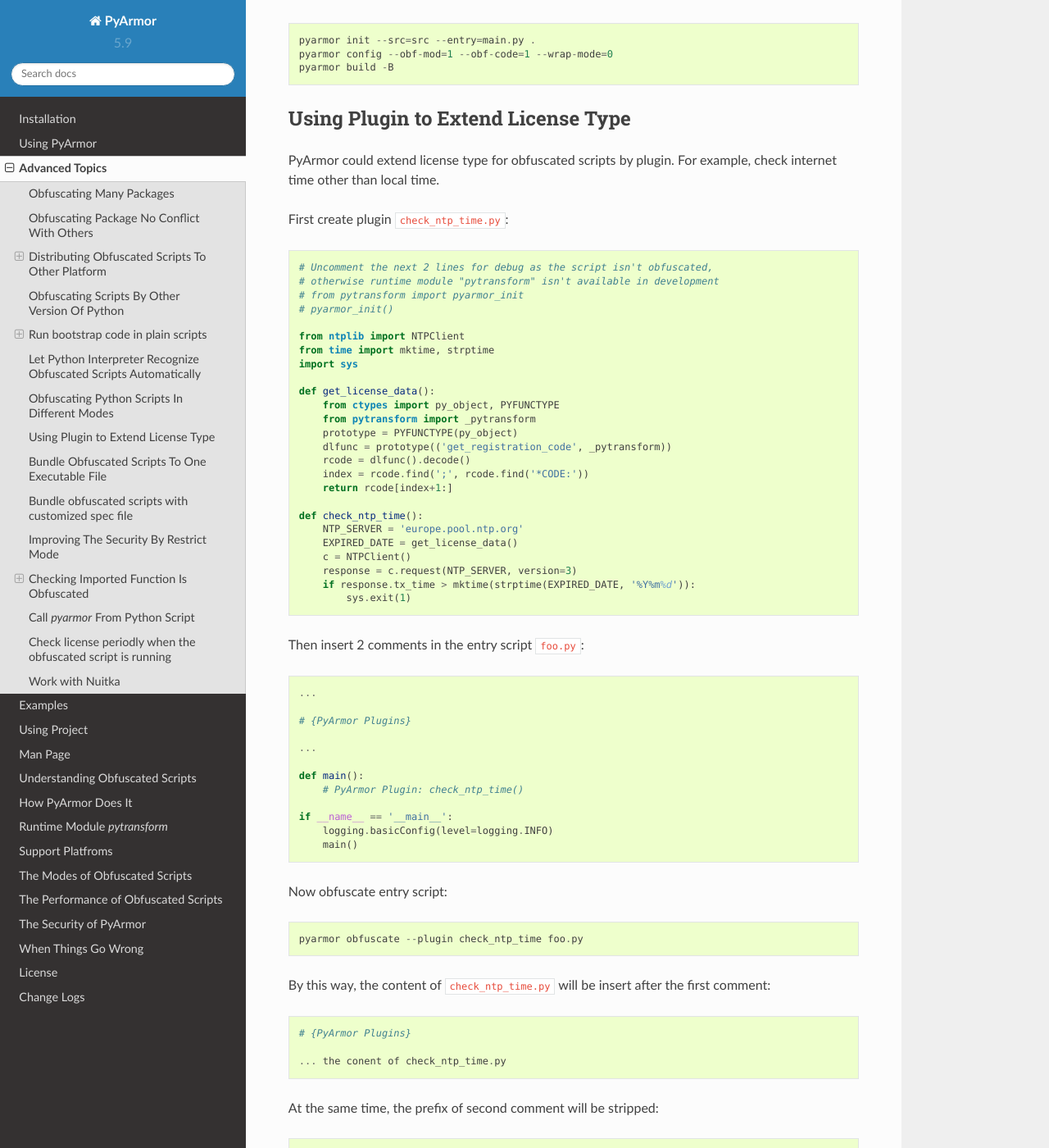
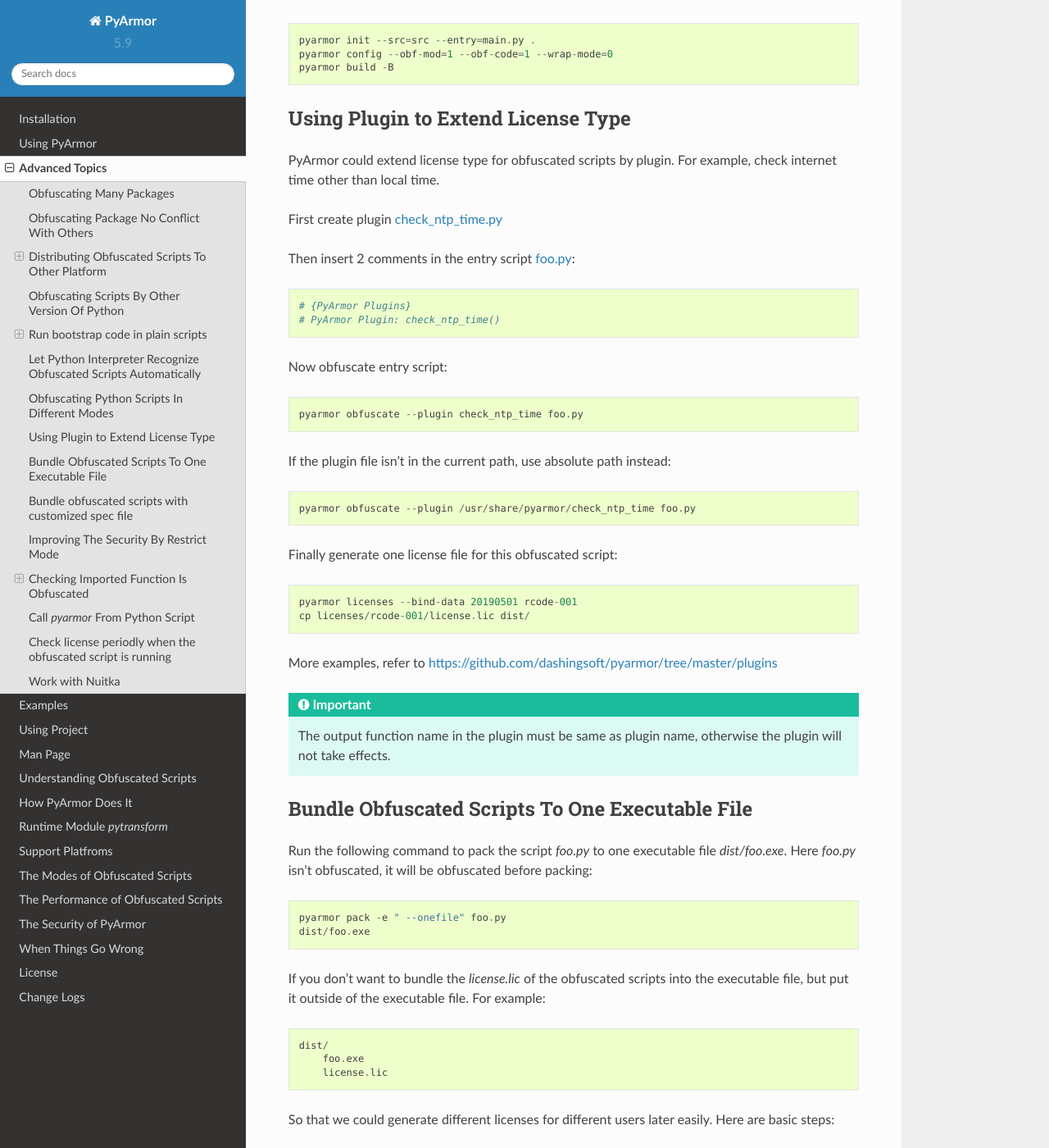
Before and after one commit to dashingsoft/pyarmor, a Sphinx documentation site: the page built from docs/advanced.rst, in a window 1280 px wide and 1400 px high, scrolled down 8663 px. Shown: the whole window at 82% size. Built offline with Sphinx 7.4.7 and the Read the Docs theme 2.0.0, drawn with Linux system fonts in a browser that asks for light colours; some of the changed text lies outside the part shown.

Commit message:
Refine plugin usage

```diff
--- a/docs/advanced.rst
+++ b/docs/advanced.rst
@@ -391,92 +391,30 @@
 Using Plugin to Extend License Type
 -----------------------------------
 
-PyArmor could extend license type for obfuscated scripts by
-plugin. For example, check internet time other than local time.
+PyArmor could extend license type for obfuscated scripts by plugin. For example,
+check internet time other than local time.
 
-First create plugin :file:`check_ntp_time.py`:
+First create plugin `check_ntp_time.py <https://github.com/dashingsoft/pyarmor/blob/master/plugins/check_ntp_time.py>`_
 
-.. code-block:: python
-
-    # Uncomment the next 2 lines for debug as the script isn't obfuscated,
-    # otherwise runtime module "pytransform" isn't available in development
-    # from pytransform import pyarmor_init
-    # pyarmor_init()
-
-    from ntplib import NTPClient
-    from time import mktime, strptime
-    import sys
-
-    def get_license_data():
-        from ctypes import py_object, PYFUNCTYPE
-        from pytransform import _pytransform
-        prototype = PYFUNCTYPE(py_object)
-        dlfunc = prototype(('get_registration_code', _pytransform))
-        rcode = dlfunc().decode()
-        index = rcode.find(';', rcode.find('*CODE:'))
-        return rcode[index+1:]
-
-    def check_ntp_time():
-        NTP_SERVER = 'europe.pool.ntp.org'
-        EXPIRED_DATE = get_license_data()
-        c = NTPClient()
-        response = c.request(NTP_SERVER, version=3)
-        if response.tx_time > mktime(strptime(EXPIRED_DATE, '%Y%m%d')):
-            sys.exit(1)
-
-Then insert 2 comments in the entry script :file:`foo.py`::
-
-    ...
+Then insert 2 comments in the entry script `foo.py <https://github.com/dashingsoft/pyarmor/blob/master/plugins/foo.py>`_::
 
     # {PyArmor Plugins}
-
-    ...
-
-    def main():
-        # PyArmor Plugin: check_ntp_time()
-
-    if __name__ == '__main__':
-        logging.basicConfig(level=logging.INFO)
-        main()
+    # PyArmor Plugin: check_ntp_time()
 
 Now obfuscate entry script::
 
     pyarmor obfuscate --plugin check_ntp_time foo.py
 
-By this way, the content of :file:`check_ntp_time.py` will be insert
-after the first comment::
-
-    # {PyArmor Plugins}
-
-    ... the conent of check_ntp_time.py
-
-At the same time, the prefix of second comment will be stripped::
-
-    def main():
-        # PyArmor Plugin: check_ntp_time()
-        check_ntp_time()
-
-So the plugin takes effect.
-
-If the plugin file isn't in the current path, or ``$HOME/.pyarmor/plugins``, use
-absolute path instead::
+If the plugin file isn't in the current path, use absolute path instead::
 
     pyarmor obfuscate --plugin /usr/share/pyarmor/check_ntp_time foo.py
 
-Or set environment variable `PYARMOR_PLUGIN`. For example::
-
-    export PYARMOR_PLUGIN=/usr/share/pyarmor/plugins
-    pyarmor obfuscate --plugin check_ntp_time foo.py
-
 Finally generate one license file for this obfuscated script::
 
-    pyarmor licenses --bind-data 20190501 MYPRODUCT-0001
-    cp licenses/MYPRODUCT-0001/license.lic dist/
+    pyarmor licenses --bind-data 20190501 rcode-001
+    cp licenses/rcode-001/license.lic dist/
 
-.. note::
-
-   It's better to insert the content of `ntplib.py` into the plugin so
-   that `NTPClient` needn't be imported out of obfuscated scripts.
+More examples, refer to https://github.com/dashingsoft/pyarmor/tree/master/plugins
 
 .. important::
 
```
